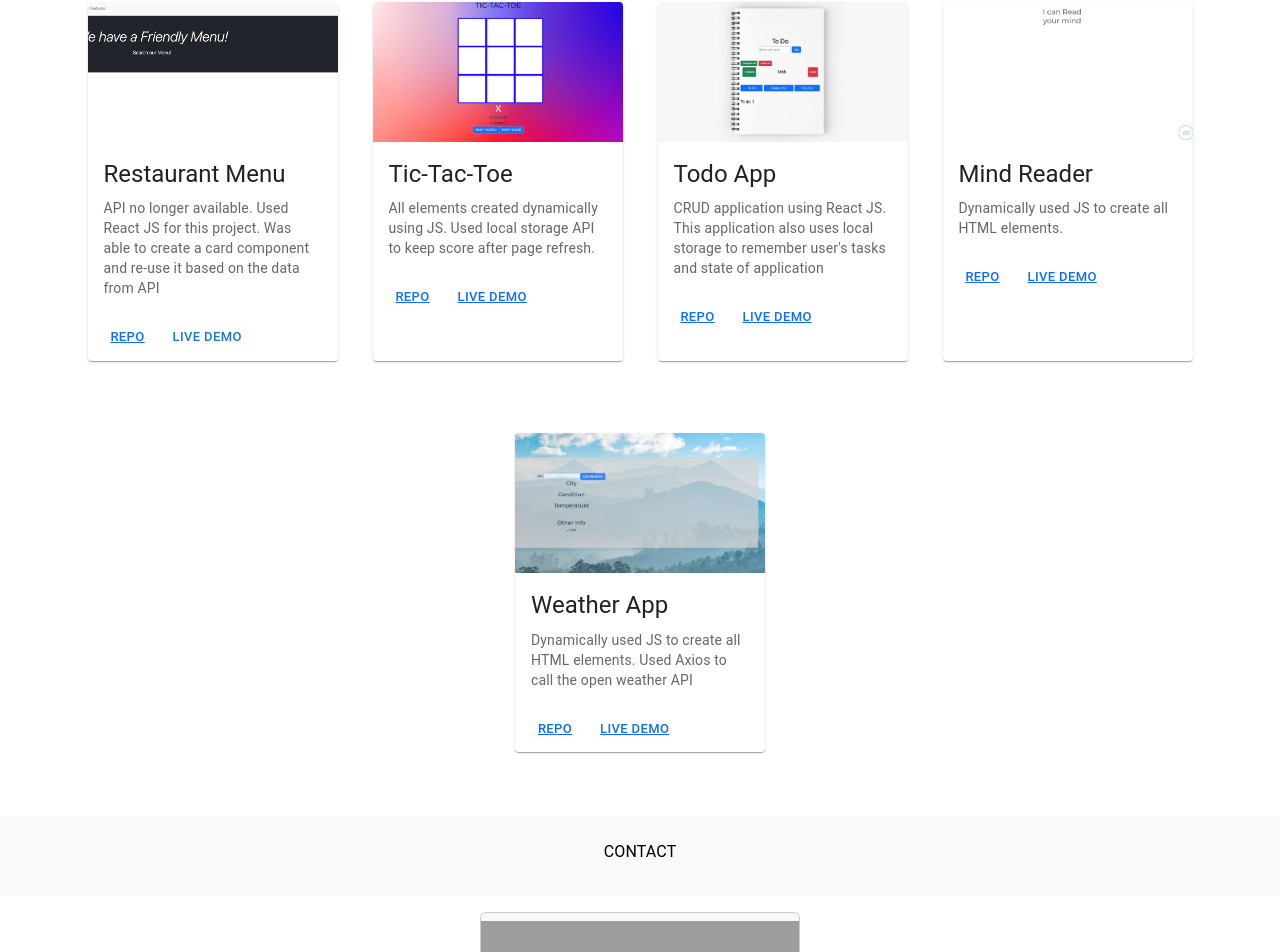
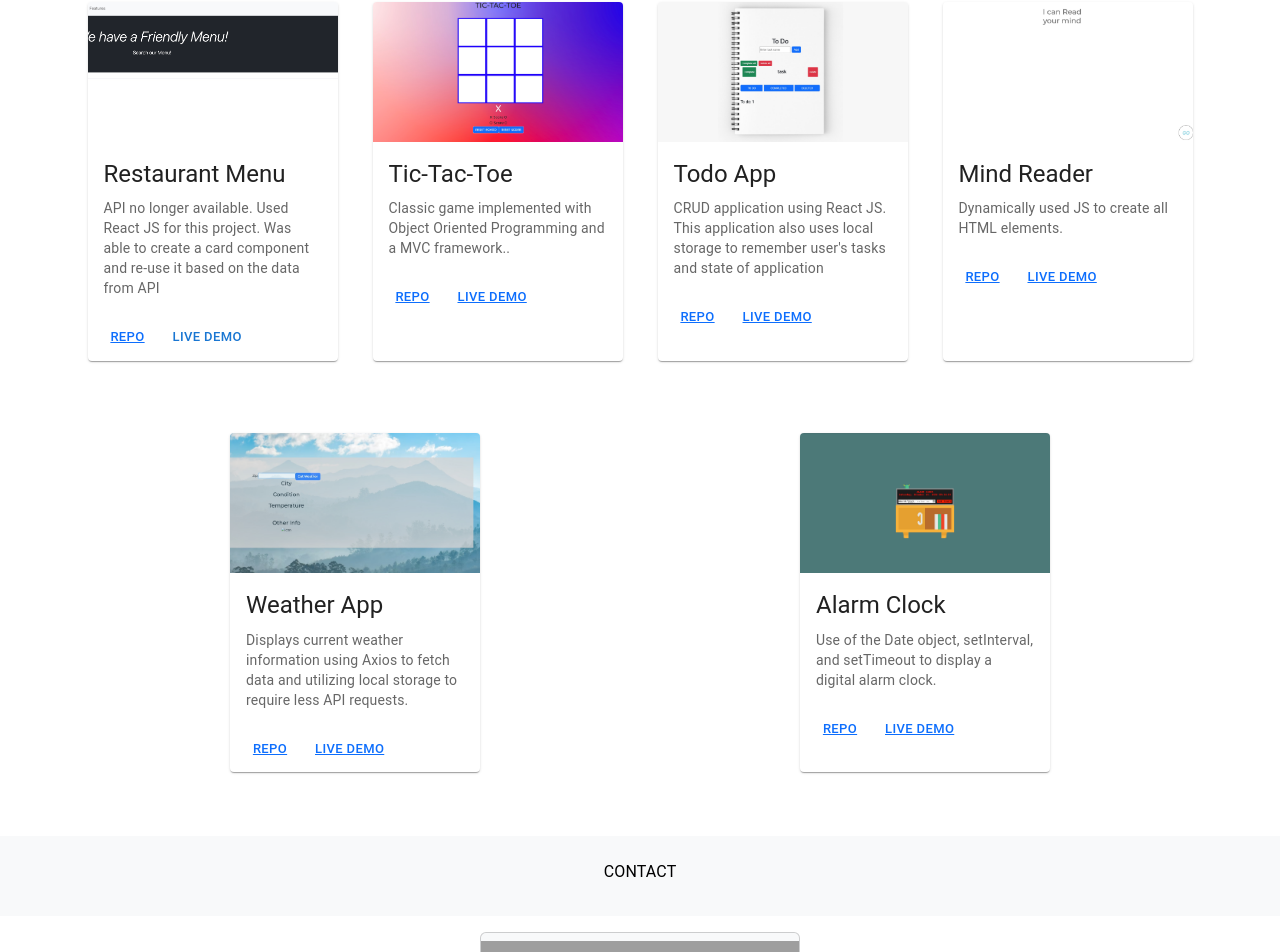
Before and after one commit to alexGalvan0/alexGalvan0.github.io, a React (Create React App) app in the folder portfolio/: page / in a window 1280 px wide. Shown: the part 1458-2410 px from the top of the page. Built offline with nearby package versions, Linux system fonts and the light colour scheme; grey boxes are pictures that could not be loaded.

Commit message:
blog update

```diff
--- a/portfolio/src/projects.js
+++ b/portfolio/src/projects.js
@@ -8,7 +8,7 @@ export const projects = [
   {
     imagePath: "./img/tic-tac-toe.jpg",
     title: "Tic-Tac-Toe",
-    description: "All elements created dynamically using JS. Used local storage API to keep score after page refresh.",
+    description: "Classic game implemented with Object Oriented Programming and a MVC framework..",
     repoLink: "https://github.com/alexGalvan0/tic-tac-toe",
     liveDemo: "https://alexgalvan0.github.io/tic-tac-toe/",
   },
@@ -29,8 +29,15 @@ export const projects = [
   {
     imagePath: "./img/weather-app.jpg",
     title: "Weather App",
-    description: "Dynamically used JS to create all HTML elements. Used Axios to call the open weather API",
+    description: "Displays current weather information using Axios to fetch data and utilizing local storage to require less API requests.",
     repoLink: "https://github.com/alexGalvan0/weather-app",
     liveDemo: "https://alexgalvan0.github.io/weather-app/",
   },
+  {
+    imagePath: "./img/alarm-clock.jpg",
+    title: "Alarm Clock",
+    description: "Use of the Date object, setInterval, and setTimeout to display a digital alarm clock.",
+    repoLink: "https://github.com/alexGalvan0/alarm-clock",
+    liveDemo: "https://alexgalvan0.github.io/alarm-clock/",
+  },
 ];
```
Also changed, not shown: portfolio/public/img/alarm-clock.jpg (added).
